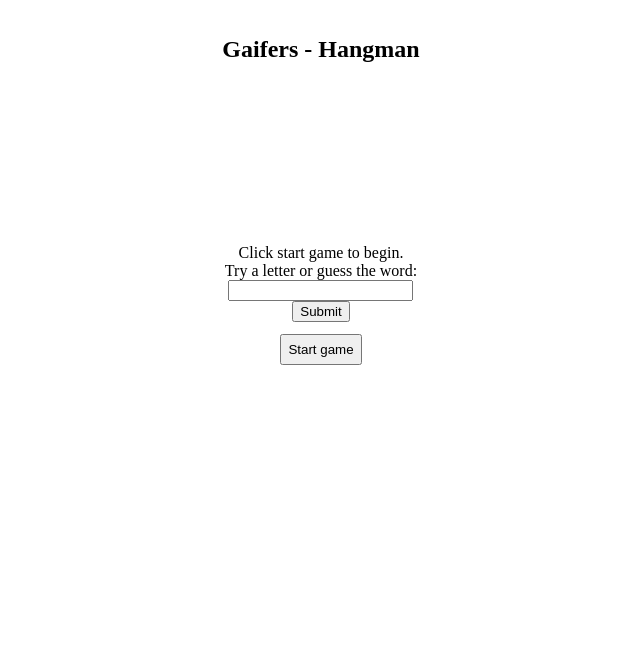
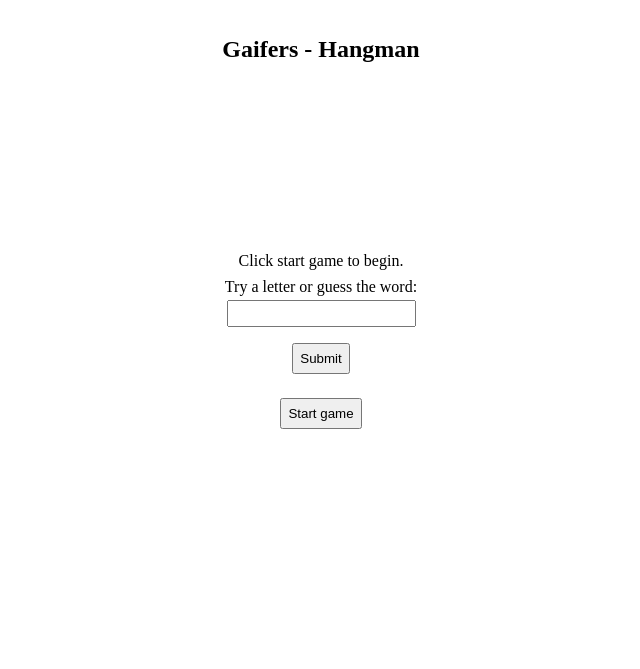
Before and after one commit to alexk49/gaifers, a Flask app: page /hangman in a window 1280 px wide. Shown: the top 669 px of the page, without its empty margins (319-959 px from the left). Run offline with Flask 3, Linux system fonts and the light colour scheme.

Commit message:
Added basic padding styles

```diff
--- a/gaifers/static/styles.css
+++ b/gaifers/static/styles.css
@@ -61,13 +61,16 @@ h2 {
   border: 1.5px solid rgba(0, 123, 255, 0.75);
 }
 
-.play-button {
+.play-button,
+.submit-button {
   margin: 12px;
   padding: 6px;
 }
 
 #hangman-container {
   text-align: center;
+  display: flex;
+  flex-direction: column;
 }
 
 #hanging-man {
@@ -75,3 +78,13 @@ h2 {
   line-height: 1.2;
   margin: 0;
 }
+
+input {
+  padding: 4px;
+  margin: 4px;
+}
+
+#current {
+  padding: 4px;
+  margin: 4px;
+}
--- a/gaifers/templates/hangman.html
+++ b/gaifers/templates/hangman.html
@@ -15,7 +15,7 @@
   <div id="guess">
     <label for="input-guess">Try a letter or guess the word: </label><br>
       <input type="text" id="input-field" name="input-field" value=""><br>
-      <input type="submit" id="submit-button" value="Submit">
+      <input type="submit" class="submit-button" id="submit-button" value="Submit">
   </div>
   <div id="used-letters"></div>
   <div id="result"></div>
```
